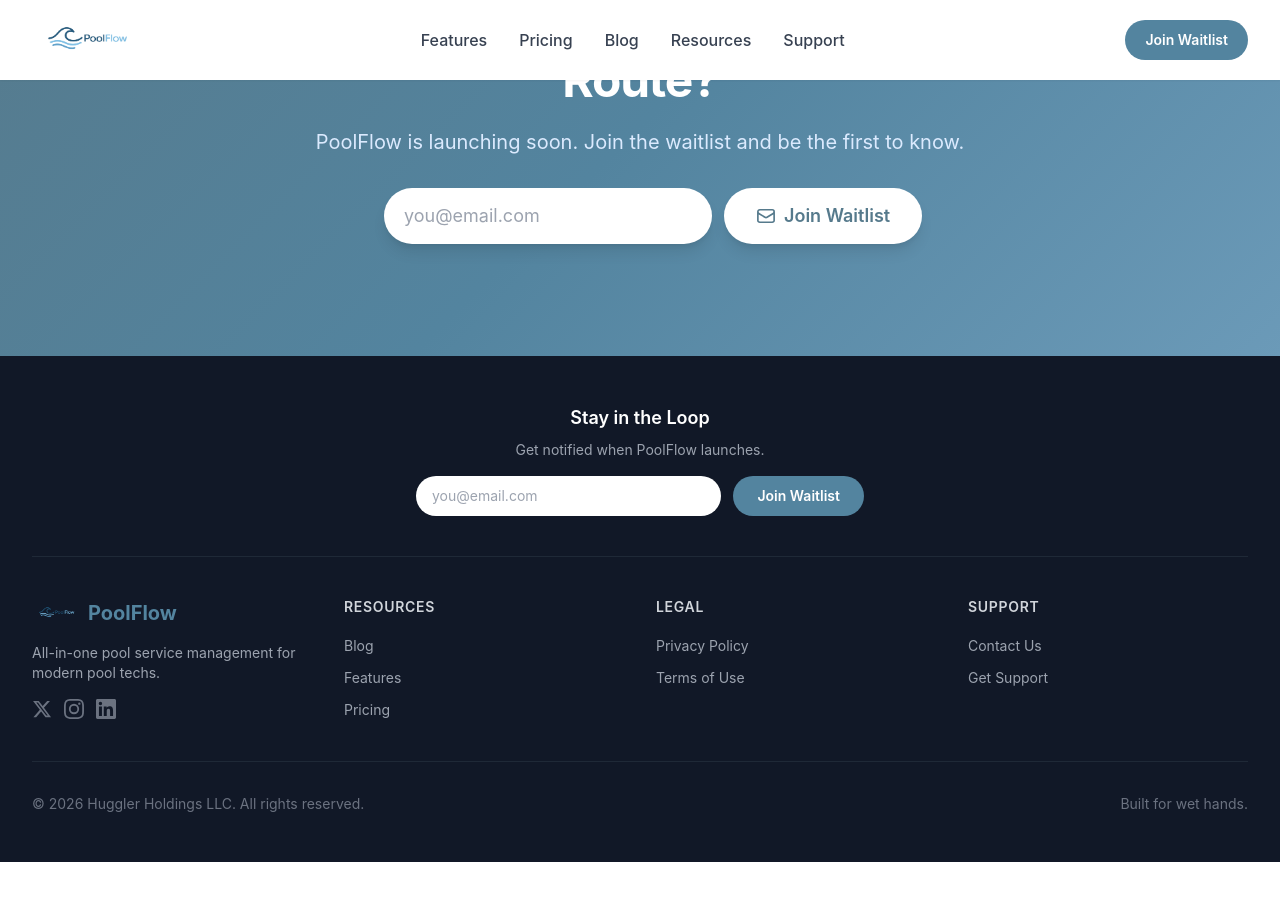
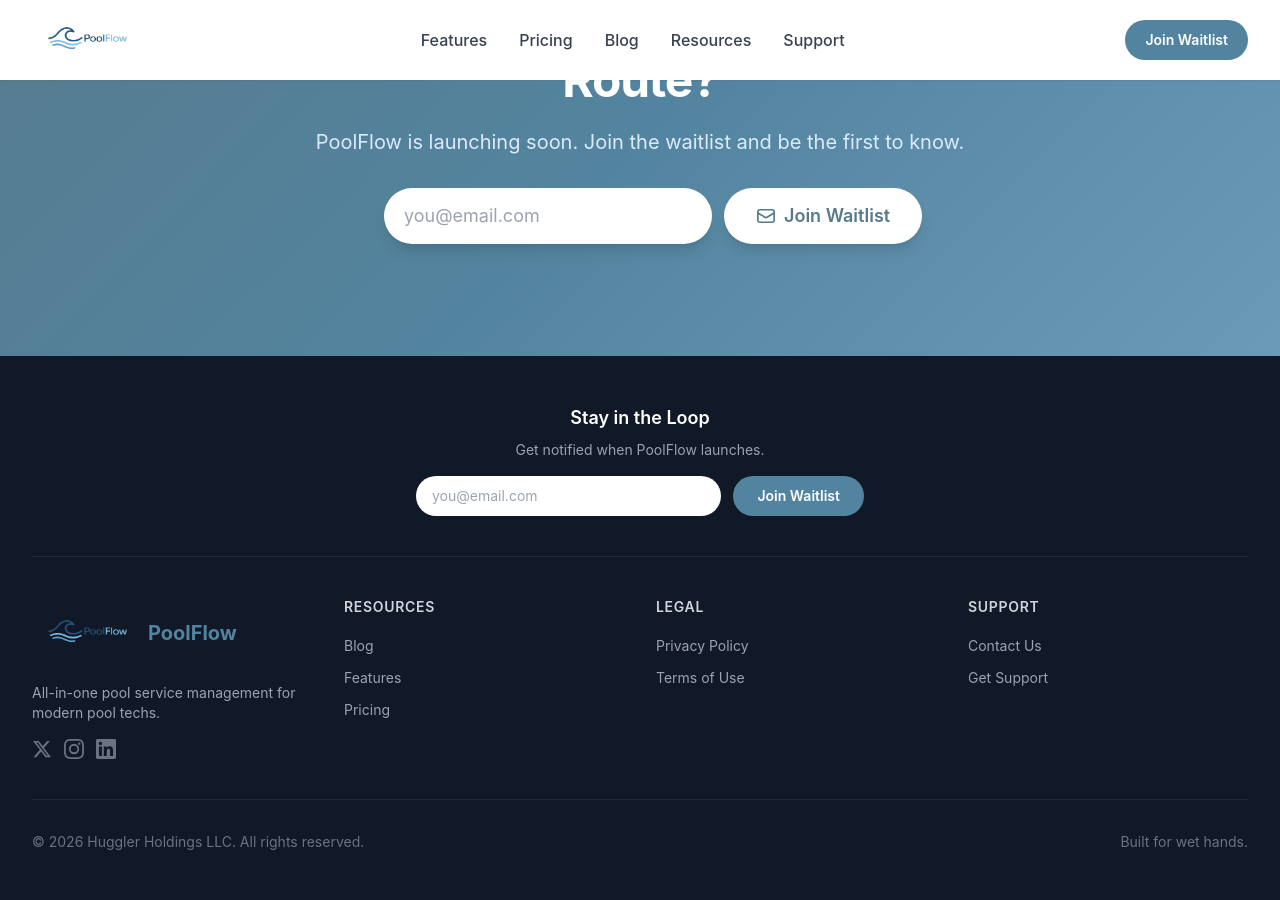
Before and after one commit to AlexHuggler/LCI_tracker, a Jekyll site: the page built from index.html, in a window 1280 px wide and 900 px high, scrolled down 5156 px. Built offline with Jekyll 4.4.1, drawn with Linux system fonts in a browser that asks for light colours; nearby versions of some CDN libraries; before the commit the page ends 6018 px from its top, so only the background shows below that.

Commit message:
Match footer logo size to header logo (h-[4.5rem])
Both header and footer now display the PoolFlow logo at 4.5rem (72px)
for a consistent, professional appearance across the site.

https://claude.ai/code/session_01J7913yaTa2LbRTa96575WR

```diff
--- a/_includes/footer.html
+++ b/_includes/footer.html
@@ -19,7 +19,7 @@
       <!-- Column 1: Brand -->
       <div>
         <a href="/" class="inline-flex items-center gap-2">
-          <img src="/assets/images/poolflow-logo.png" alt="PoolFlow" class="h-8 w-auto">
+          <img src="/assets/images/poolflow-logo.png" alt="PoolFlow" class="h-[4.5rem] w-auto">
           <span class="text-xl font-bold" style="color: #53849F;">PoolFlow</span>
         </a>
         <p class="mt-2 text-gray-400 text-sm">All-in-one pool service management for modern pool techs.</p>
```
